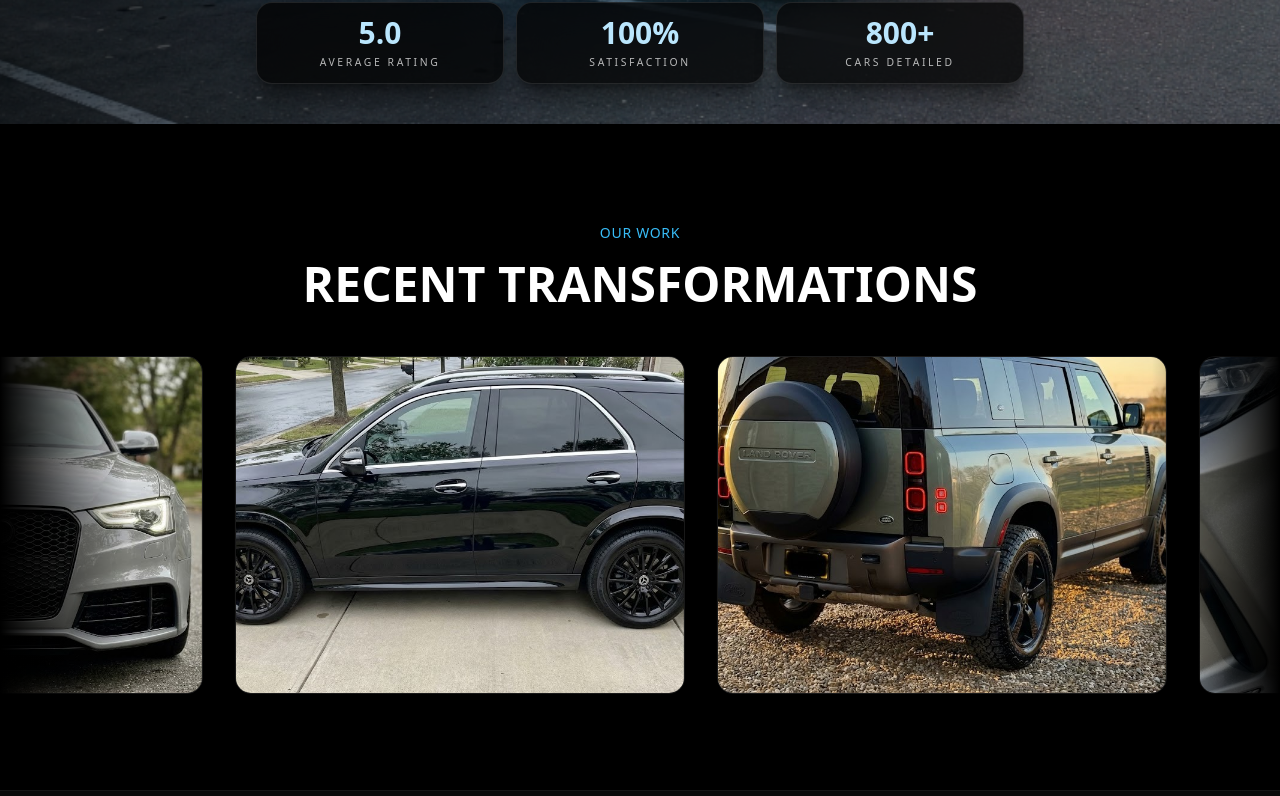
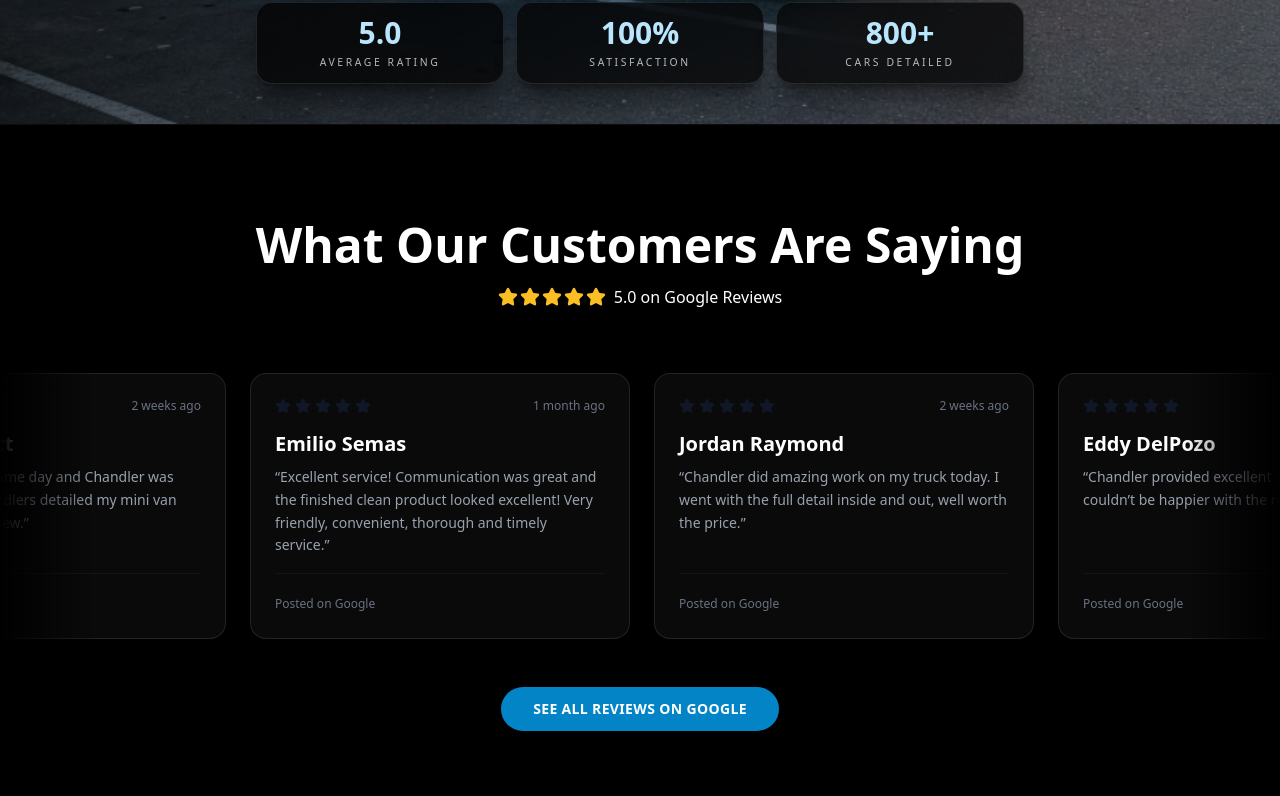
Before and after one commit to tummybutters/Chandler-Detailing, a Next.js app: page / in a window 1280 px wide. Shown: the part 884-1680 px from the top of the page. Built offline with nearby package versions, Linux system fonts and the light colour scheme; a web font is replaced by a local one.

Commit message:
Add functional Service Area map and enable Reviews section

```diff
--- a/app/contact/page.tsx
+++ b/app/contact/page.tsx
@@ -267,14 +267,17 @@ function ContactInfo() {
                 </div>
             </div>
 
-            <div className="card p-2 overflow-hidden">
-                <div className="aspect-video rounded-xl bg-bg-elevated flex items-center justify-center">
-                    <div className="text-center">
-                        <MapPin className="w-12 h-12 text-primary-400/40 mx-auto mb-3" />
-                        <p className="text-accent-offwhite/40 text-sm">Service Area Map</p>
-                        <p className="text-accent-offwhite/30 text-xs mt-1">Google Maps integration available</p>
-                    </div>
-                </div>
+            <div className="card p-2 overflow-hidden h-80 sm:h-96">
+                <iframe
+                    src="https://www.google.com/maps/embed?pb=!1m18!1m12!1m3!1d53089.07636990422!2d-117.72898956891081!3d33.64692742728954!2m3!1f0!2f0!3f0!3m2!1i1024!2i768!4f13.1!3m3!1m2!1s0x80dce878d6540323%3A0x62953ba878844873!2sLake%20Forest%2C%20CA!5e0!3m2!1sen!2sus!4v1709923456789!5m2!1sen!2sus"
+                    width="100%"
+                    height="100%"
+                    style={{ border: 0 }}
+                    allowFullScreen
+                    loading="lazy"
+                    referrerPolicy="no-referrer-when-downgrade"
+                    className="rounded-xl grayscale hover:grayscale-0 transition-all duration-500"
+                />
             </div>
         </div>
     );
--- a/app/page.tsx
+++ b/app/page.tsx
@@ -672,7 +672,7 @@ export default function Home() {
   return (
     <>
       <Hero />
-      {/* <Reviews /> */}
+      <Reviews />
       <Showcase />
       <HowItWorks />
       <ServicesPreview />
--- a/components/home/Reviews.tsx
+++ b/components/home/Reviews.tsx
@@ -6,153 +6,63 @@ import { useRef, useState, useEffect } from "react";
 
 const reviews = [
     {
-        name: "Evan Porter",
-        date: "1 week ago",
-        text: "The exterior polish was unreal. My Subaru looks like it was dipped in glass.",
+        name: "Jordan Raymond",
+        date: "2 weeks ago",
+        text: "Chandler did amazing work on my truck today. I went with the full detail inside and out, well worth the price.",
         stars: 5,
     },
     {
-        name: "Linda Cho",
-        date: "3 days ago",
-        text: "Incredibly thorough interior work. Every surface looks refreshed without that heavy cleaner smell.",
+        name: "Eddy DelPozo",
+        date: "2 weeks ago",
+        text: "Chandler provided excellent service on my car. I couldn’t be happier with the results!",
         stars: 5,
     },
     {
-        name: "Harper Singh",
-        date: "2 weeks ago",
-        text: "Brought my car after months of road trips. Somehow it came back looking factory-new.",
+        name: "Ethan Koers",
+        date: "3 days ago",
+        text: "Did an amazing job. I have never seen my car this clean, and for such a low price. Found my new mobile detailer!",
         stars: 5,
     },
     {
-        name: "Gavin Morales",
-        date: "4 days ago",
-        text: "Fast turnaround and perfect results. My rims haven’t looked this clean since the dealership.",
+        name: "Jennifer Hazlett",
+        date: "2 weeks ago",
+        text: "I had my car detailed by Chandler's detailing and protection and they did an amazing job and added on a protective sealant that has protected my car for about 4 months now.",
         stars: 5,
     },
     {
-        name: "Elena Vargas",
-        date: "1 month ago",
-        text: "Professional from start to finish. The paint correction removed marks I thought were permanent.",
+        name: "Christopher Hazlett",
+        date: "2 weeks ago",
+        text: "Chandler did an amazing job washing my Volkswagen. Definitely would recommend to my neighbors, friends and family, reasonable price and lovely service.",
         stars: 5,
     },
     {
-        name: "Noah Whitman",
+        name: "Sara Mirabella",
         date: "2 weeks ago",
-        text: "Great communication and exceptional quality. My truck shines even in low light.",
+        text: "Chandler did an amazing job washing my Mercedes E350 definitely going to come back would recommend to anyone and everyone.",
         stars: 5,
     },
     {
-        name: "Chloe Ramirez",
-        date: "6 days ago",
-        text: "Interior deep clean was outstanding. Pet hair gone, carpets revived, everything spotless.",
+        name: "Johnathan Behm",
+        date: "4 weeks ago",
+        text: "Best detail service I’ve found for a good price. Had a bunch of sand and dirt in my car with stains in my seats. Got them all out very friendly and didn’t take long at all.",
         stars: 5,
     },
     {
-        name: "Jackson Reid",
-        date: "3 weeks ago",
-        text: "I’ve tried several detailers and this is easily the best work I’ve seen.",
+        name: "Katie Mirabella",
+        date: "2 weeks ago",
+        text: "I was really impressed with how amazing my car looked after the detailing because it went in looking pretty rough and came out looking completely refreshed and spotless.",
         stars: 5,
     },
     {
-        name: "Mila Thompson",
-        date: "5 days ago",
-        text: "Super convenient mobile service. Came to my office and made the car look brand new.",
+        name: "Margo Hazlett",
+        date: "2 weeks ago",
+        text: "I needed a detail same day and Chandler was able to deliver. Chandlers detailed my mini van and it looks brand new.",
         stars: 5,
     },
     {
-        name: "Owen Clarke",
-        date: "2 months ago",
-        text: "Ceramic coating is flawless. Water slides off instantly and the color pops.",
-        stars: 5,
-    },
-    {
-        name: "Jasmine Patel",
-        date: "3 weeks ago",
-        text: "Fit me in last minute and still delivered top-tier results. Very impressed.",
-        stars: 5,
-    },
-    {
-        name: "Elliot Brooks",
-        date: "1 week ago",
-        text: "Engine bay detail exceeded expectations. Looks practically brand new under the hood.",
-        stars: 5,
-    },
-    {
-        name: "Natalie Cruz",
-        date: "4 days ago",
-        text: "My SUV had beach sand everywhere. Now it looks like it’s never seen a shoreline.",
-        stars: 5,
-    },
-    {
-        name: "Henry Mitchell",
-        date: "3 months ago",
-        text: "Punctual, polite, and meticulous. Exactly what you want from a detailer.",
-        stars: 5,
-    },
-    {
-        name: "Ava Summers",
-        date: "2 weeks ago",
-        text: "Interior restoration was beyond expectations. Seats look practically reupholstered.",
-        stars: 5,
-    },
-    {
-        name: "Theo McDaniel",
+        name: "Emilio Semas",
         date: "1 month ago",
-        text: "The maintenance plan keeps my work vehicles looking consistently sharp. Worth every dollar.",
-        stars: 5,
-    },
-    {
-        name: "Camila Foster",
-        date: "1 week ago",
-        text: "Quick scheduling and beautiful finished product. My paint hasn't sparkled like this in years.",
-        stars: 5,
-    },
-    {
-        name: "Jordan Ellis",
-        date: "3 days ago",
-        text: "Had stains I thought were impossible to remove. All gone. Impressive craftsmanship.",
-        stars: 5,
-    },
-    {
-        name: "Riley Hammond",
-        date: "2 months ago",
-        text: "Mobile setup was efficient and clean. You’d never know he was working in my driveway.",
-        stars: 5,
-    },
-    {
-        name: "Isabella Grant",
-        date: "5 days ago",
-        text: "Gave a detailing gift package and it was a hit. Car looked immaculate afterward.",
-        stars: 5,
-    },
-    {
-        name: "Caleb Norton",
-        date: "4 weeks ago",
-        text: "Restored the shine to my classic car without overdoing it. Perfect balance.",
-        stars: 5,
-    },
-    {
-        name: "Morgan Steele",
-        date: "6 days ago",
-        text: "Very transparent about the process and pricing. Results were even better than expected.",
-        stars: 5,
-    },
-    {
-        name: "Lila Anderson",
-        date: "3 weeks ago",
-        text: "My minivan had years of kid chaos. Now it looks embarrassingly clean.",
-        stars: 5,
-    },
-    {
-        name: "Wyatt Barnes",
-        date: "1 week ago",
-        text: "Deep polish brought out reflections I haven’t seen since it was new.",
-        stars: 5,
-    },
-    {
-        name: "Zoe Carter",
-        date: "2 days ago",
-        text: "Friendly, efficient, and dialed in every detail. Will definitely book again.",
+        text: "Excellent service! Communication was great and the finished clean product looked excellent! Very friendly, convenient, thorough and timely service.",
         stars: 5,
     },
 ];
```
